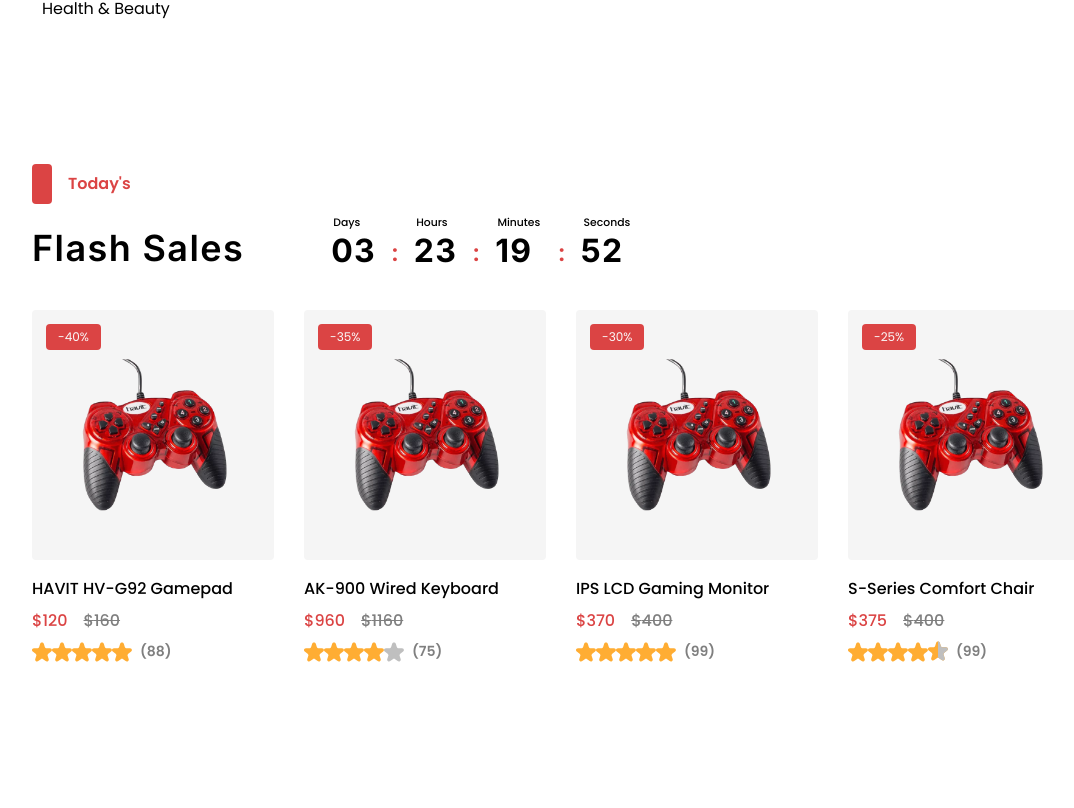
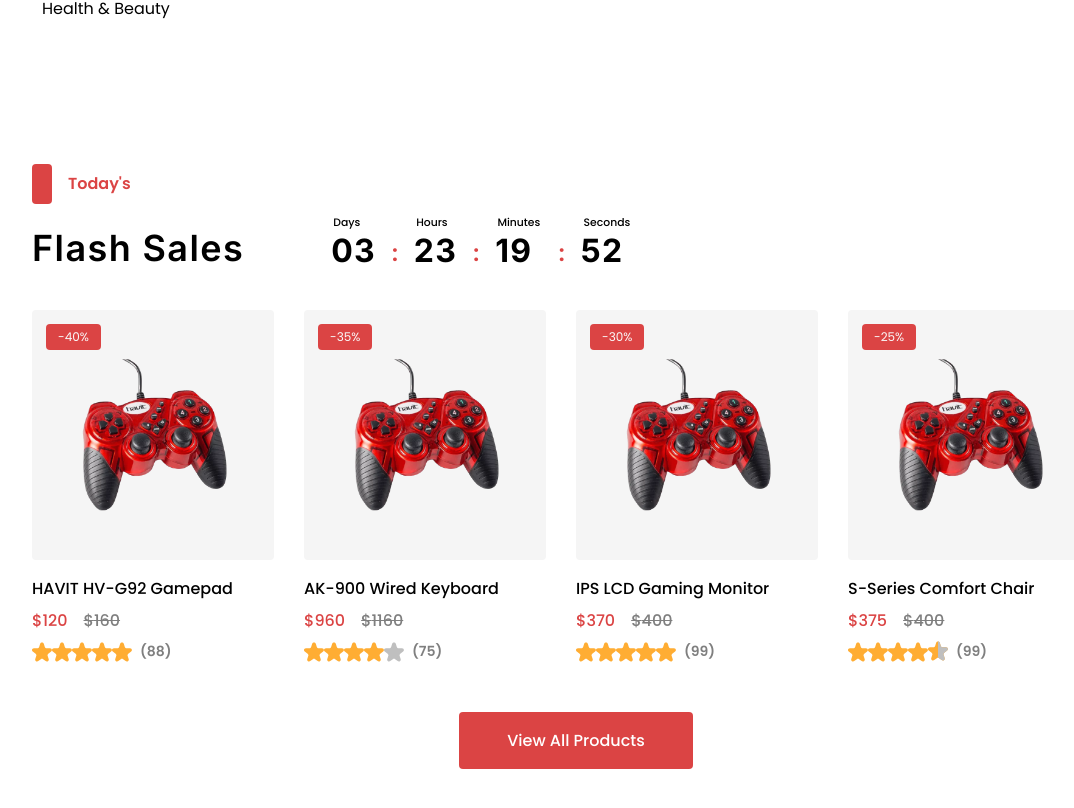
Before and after one commit to drake-7/e-commerce-with-react, a React (Vite) app: page / in a window 1280 px wide. Shown: the part 584-1392 px from the top of the page, without its empty margins (64-1138 px from the left). Before the commit the page ends 1306 px from the top, so only its background shows below. Built offline with nearby package versions, Linux system fonts and the light colour scheme.

Commit message:
styled viewProductsBtn

```diff
--- a/src/Components/Home/TodaySection/ProductsSlider.jsx
+++ b/src/Components/Home/TodaySection/ProductsSlider.jsx
@@ -4,11 +4,11 @@
 
 const ProductsSlider = () => {
   return (
-    <section className={styles.productsSlider}>
+    <div className={styles.productsSlider}>
       {productsData.map((product) => (
         <ProductCard product={product} key={product.id} />
       ))}
-    </section>
+    </div>
   );
 };
 export default ProductsSlider;
--- a/src/Components/Home/TodaySection/ProductsSlider.module.scss
+++ b/src/Components/Home/TodaySection/ProductsSlider.module.scss
@@ -2,9 +2,9 @@
 
 .productsSlider {
   display: flex;
-  overflow-x: auto;
+  overflow: auto hidden;
   scrollbar-width: none;
-  margin-bottom: 60px;
+  margin-bottom: 50px;
   position: relative;
 }
 
--- a/src/Components/Home/TodaySection/TodaySection.jsx
+++ b/src/Components/Home/TodaySection/TodaySection.jsx
@@ -1,18 +1,22 @@
 import SectionTitle from "../../Shared/MiniComponents/SectionTitle";
 import EventCounter from "./EventCounter";
 import ProductsSlider from "./ProductsSlider";
-import styles from "./TodaySection.module.scss"
+import styles from "./TodaySection.module.scss";
 
 const TodaySection = () => {
   return (
-    <div>
+    <section className={styles.todaysSection}>
       <div className={styles.wrapper}>
         <SectionTitle eventName="Today's" sectionName="Flash Sales" />
         <EventCounter eventName="flash-sales" timeEvent="3 23 19 56" />
       </div>
 
       <ProductsSlider />
-    </div>
+
+      <button type="button" className={styles.viewProductsBtn}>
+        View All Products
+      </button>
+    </section>
   );
 };
 export default TodaySection;
--- a/src/Components/Home/TodaySection/TodaySection.module.scss
+++ b/src/Components/Home/TodaySection/TodaySection.module.scss
@@ -1,4 +1,8 @@
 @import "../../../Styles/mixins";
+
+.todaysSection {
+  margin-bottom: 100px;
+}
 
 .wrapper {
   display: flex;
@@ -12,3 +16,18 @@
     gap: 0;
   }
 }
+
+.viewProductsBtn {
+  display: block;
+  border: none;
+  outline: none;
+  cursor: pointer;
+  width: fit-content;
+  background: var(--red);
+  color: var(--white);
+  padding: 16px 48px 16px 48px;
+  margin: 0 auto;
+  border-radius: 4px;
+  letter-spacing: 0em;
+  font: 500 1rem "Poppins";
+}
```
